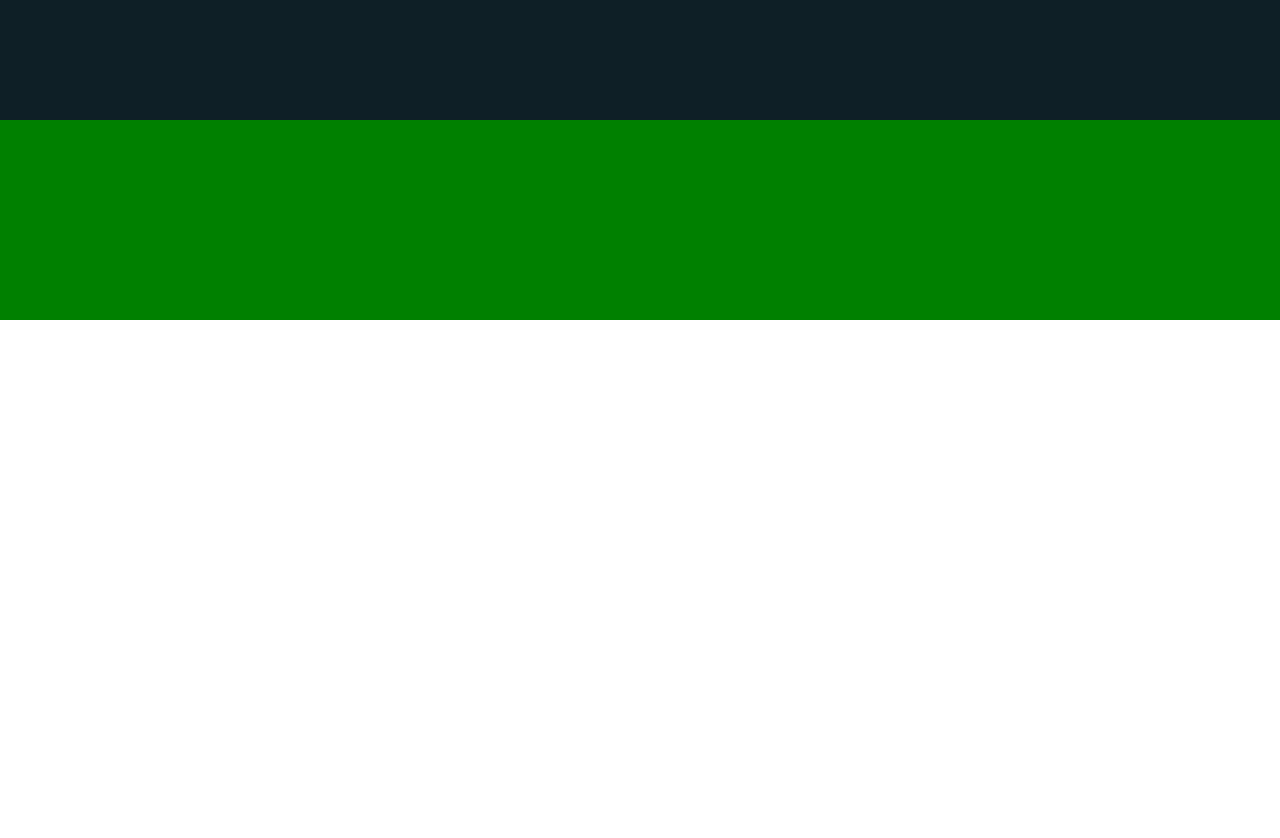
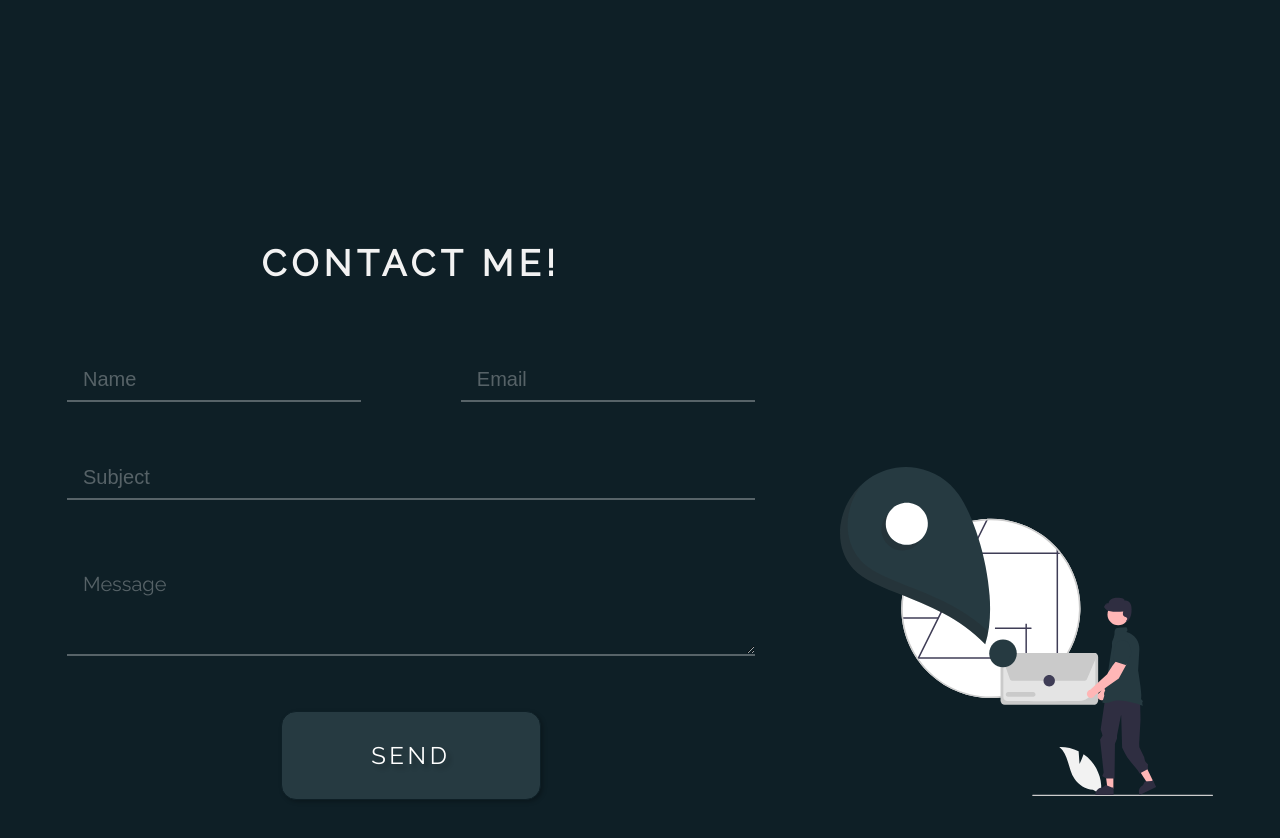
Before and after one commit to loweffort-alt/CodePortfolio, a React (Create React App) app: page / in a window 1280 px wide. Shown: the part 2200-3038 px from the top of the page. Before the commit the page ends 2520 px from the top, so only its background shows below. Built offline with nearby package versions, Linux system fonts and the light colour scheme.

Commit message:
Contact section desktop view has been done

```diff
--- a/package.json
+++ b/package.json
@@ -3,11 +3,13 @@
   "version": "0.1.0",
   "private": true,
   "dependencies": {
+    "@emailjs/browser": "^3.4.0",
     "@emotion/react": "^11.7.1",
     "@emotion/styled": "^11.6.0",
     "@testing-library/jest-dom": "^5.16.1",
     "@testing-library/react": "^12.1.2",
     "@testing-library/user-event": "^13.5.0",
+    "emailjs-com": "^3.2.0",
     "react": "^17.0.2",
     "react-dom": "^17.0.2",
     "react-scripts": "^5.0.0",
--- a/src/App.js
+++ b/src/App.js
@@ -1,9 +1,9 @@
 import { Home } from './Components/Home/Home';
 import { About } from './Components/About/About'
-import { Contact } from './Components/Contact/Contact';
 import { Header } from './Components/Header';
 import styled from '@emotion/styled';
 import { Expertise } from './Components/Expertise/Expertise';
+import { ContactMe } from './Components/Contact/ContactMe';
 
 const Container = styled.div`
   position: relative;
@@ -17,7 +17,7 @@ function App() {
     <Home />
     <About />
     <Expertise />
-    <Contact />
+    <ContactMe />
   </Container>
 }
 
--- a/src/Components/Contact/Contact.js
+++ /dev/null
@@ -1,11 +0,0 @@
-import styled from "@emotion/styled"
-
-const Container = styled.div`
-  height: 200px;
-  background: green;
-`
-
-export const Contact = () => {
-  return <Container>
-  </Container>
-}
--- /dev/null
+++ b/src/Components/Contact/ContactMe-body.js
@@ -0,0 +1,30 @@
+import styled from "@emotion/styled"
+import { Form } from "./Form"
+import { ReactComponent as ContactImage } from '../../images/ContactImage.svg'
+
+const Container = styled.div`
+  height: 70vh;
+  display: flex;
+  justify-content: space-between;
+  align-items: flex-end;
+  position: relative;
+  @media (max-width: 700px) {
+    height: 70vh;
+    background: rgba(14,31,38,0.3);
+  };
+`
+
+const Random = styled.div`
+  position: absolute;
+  right: 0px;
+  z-index: 2;
+`
+
+export const BodyContactMe = () => {
+  return <Container>
+    <Form />
+    <Random>
+      <ContactImage />
+    </Random>
+  </Container>
+}
--- /dev/null
+++ b/src/Components/Contact/ContactMe.js
@@ -0,0 +1,22 @@
+import styled from "@emotion/styled"
+import { BodyContactMe } from "./ContactMe-body"
+
+const Container = styled.section`
+  background-color: var(--blue-bg);
+  box-sizing: border-box;
+  padding: 0px 67px;
+  margin: 0px;
+  display: flex;
+  flex-direction: column;
+  justify-content: center;
+  height: 100vh;
+  @media (max-width: 700px) {
+    padding: 0px 30px;
+  }
+`
+
+export const ContactMe = () => {
+  return <Container>
+    <BodyContactMe/>
+  </Container>
+}
--- /dev/null
+++ b/src/Components/Contact/Form.js
@@ -0,0 +1,115 @@
+import React, { useRef } from 'react';
+import emailjs from 'emailjs-com';
+import styled from '@emotion/styled';
+
+const ContainerForm = styled.form`
+  display: flex;
+  flex-direction: column;
+  justify-content: space-between;
+  align-items: center;
+  height: 100%;
+  width: 60%;
+  position: absolute;
+  z-index: 3;
+  h1 {
+    font-family: Raleway;
+    font-style: normal;
+    font-weight: 700;
+    font-size: 36px;
+    line-height: 47px;
+    letter-spacing: 0.15em;
+    color: var(--white-f2);
+    margin: 0;
+    padding: 0px 0px 16px;
+  };
+  section {
+    display: flex;
+    justify-content: space-between;
+    gap: 100px;
+    width: 100%;
+  };
+  textarea {
+    height: 100px;
+    background-color: var(--blue-bg);
+    color: var(--white-f2);
+    box-sizing: border-box;
+    border: none;
+    border-bottom: 2px solid rgba(255,255,255,0.3);
+    font-family: Raleway;
+    font-weight: 500;
+    font-size: 20px;
+    width: 100%;
+    padding: 16px;
+  };
+  textarea::placeholder {
+    color: rgba(255,255,255,0.3);
+  };
+`
+
+const Inputs = styled.input`
+  width: 100%;
+  height: 43px;
+  box-sizing: border-box;
+  background-color: var(--blue-bg);
+  color: var(--white-f2);
+  border: none;
+  border-bottom: 2px solid rgba(255,255,255,0.3);
+  font-style: normal;
+  font-weight: 500;
+  font-size: 20px;
+  padding: 16px;
+  ::placeholder {
+  color: rgba(255,255,255,0.3);
+  };
+`
+
+const Button = styled.div`
+  input {
+    height: 89px;
+    width: 260px;
+    font-family: Raleway;
+    font-weight: 500;
+    font-size: 24px;
+    letter-spacing: 0.15em;
+    font-variant: small-caps;
+    color: #FFFFFF;
+    text-shadow: 4px 4px 4px rgba(0, 0, 0, 0.25);
+    padding: 29px 87px;
+    background-color: var(--blue-one);
+    border: 1px solid #0E1F26;
+    box-shadow: 2px 2px 4px rgba(0, 0, 0, 0.25);
+    border-radius: 15px;
+    cursor: pointer;
+  }
+`
+
+export const Form = () => {
+  const form = useRef();
+
+  const sendEmail = (e) => {
+    e.preventDefault();
+
+    emailjs.sendForm('service_scrg8ek', 'template_gkj4ta9', form.current, 'user_qDxnPLfSumE8YRYdhPLD2')
+      .then((result) => {
+          console.log(result.text);
+      }, (error) => {
+          console.log(error.text);
+      });
+      e.target.reset();
+  };
+
+  return <>
+    <ContainerForm ref={form} onSubmit={sendEmail}>
+      <h1>CONTACT ME!</h1>
+      <section>
+        <Inputs type="text" name="from_name" placeholder='Name' required/>
+        <Inputs type="email" name="user_email" placeholder='Email' required/>
+      </section>
+      <Inputs type="text" name="subject" placeholder='Subject' required/>
+      <textarea name="message" placeholder='Message' required/>
+      <Button>
+        <input type="submit" value="SEND" />
+      </Button>
+    </ContainerForm>
+  </>
+};
--- a/src/Components/Expertise/Expertise-backend.js
+++ b/src/Components/Expertise/Expertise-backend.js
@@ -7,6 +7,7 @@ const Box = styled.div`
   align-items: center;
   justify-content: center;
   height: 100%;
+  color: #f7f7f7;
   h1 {
     margin: 0;
     font-family: Raleway;
```
Also changed, not shown: 1 other file (tests, documents, lock files or other folders).
